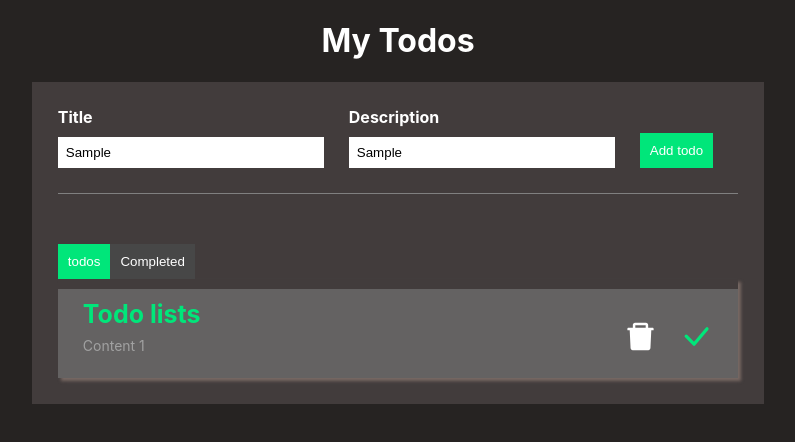
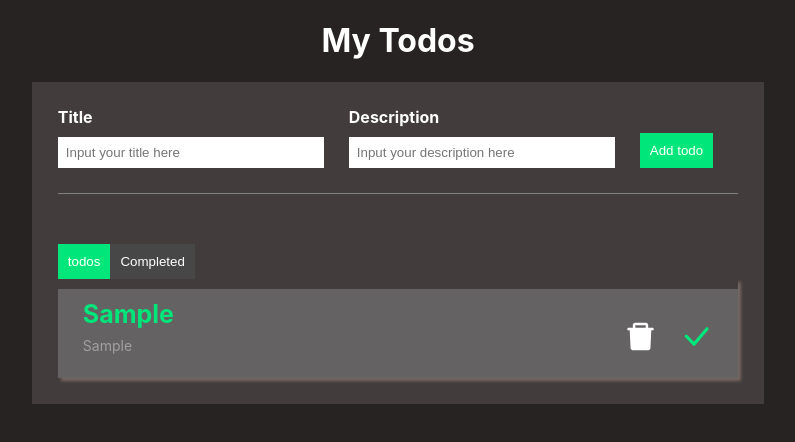
Before and after one commit to WahomeVincent/TODO-LIST-APP, a React (Create React App) app: page / in a window 1280 px wide. Both pictures are taken after typing "Sample", "Sample" into the empty fields and a click on the button "Add todo". Shown: the top 442 px of the page, without its empty margins (242-1037 px from the left). Built offline with nearby package versions, Linux system fonts and the light colour scheme.

Commit message:
Use the .map() to iterate and display the todos

```diff
--- a/src/App.js
+++ b/src/App.js
@@ -3,11 +3,35 @@ import "./App.css"
 
 import {AiFillDelete} from 'react-icons/ai'
 import {BsCheckLg} from 'react-icons/bs'
+import { logRoles } from '@testing-library/react';
 
 
 function App() {
 
-  const [isComplete, setIsComplete] = useState(false)
+  const [isComplete, setIsComplete] = useState(false);
+  const [allTodos, setAllTodos] = useState([]);
+  const [newTitle, setNewTitle] = useState('');
+  const [newDescription, setNewDescription] = useState('');
+
+  function handleAddTodo() {
+
+    let newTodo = {
+      title:newTitle,
+      description:newDescription
+    }
+
+    let updatedArray = [...allTodos]
+
+    updatedArray.push(newTodo);
+    setAllTodos(updatedArray)
+
+
+    // Clears the Title field
+    setNewTitle('')
+    // Clears the Description field
+    setNewDescription('')
+  }
+
 
   return (
     <div className="app">
@@ -18,16 +42,24 @@ function App() {
         <div className='todo-input'>
           <div className='todo-item'>
             <label>Title</label>
-            <input type='text' placeholder='Input your title here'/>
+            <input type='text'
+              placeholder='Input your title here'
+              value={newTitle}
+              onChange={(e) => setNewTitle(e.target.value)}
+              />
           </div>
 
           <div className='todo-item'>
             <label>Description</label>
-            <input type='text' placeholder='Input your description here'/>
+            <input type='text'
+              placeholder='Input your description here'
+              value={newDescription}
+              onChange={(e) => setNewDescription(e.target.value)}
+            />
           </div>
 
           <div className='todo-item'>
-            <button type='button' className='primaryBtn'>Add todo</button>
+            <button type='button' className='primaryBtn' onClick={handleAddTodo}>Add todo</button>
           </div>
 
         </div>
@@ -41,16 +73,20 @@ function App() {
       </div>
 
       <div className='todo-list'>
-        <div className='todo-list-item'>
+       {allTodos.map((item, index) => {
+        return (
+          <div className='todo-list-item' key={index}>
           <div>
-            <h3>Todo lists</h3>
-            <p>Content 1</p>
+            <h3>{item.title}</h3>
+            <p>{item.description}   </p>
           </div>
           <div>
             <AiFillDelete className='delete-icon'/>
             <BsCheckLg className='check-icon'/>
           </div>
         </div>
+        )
+       })}
 
 
       </div >
```
